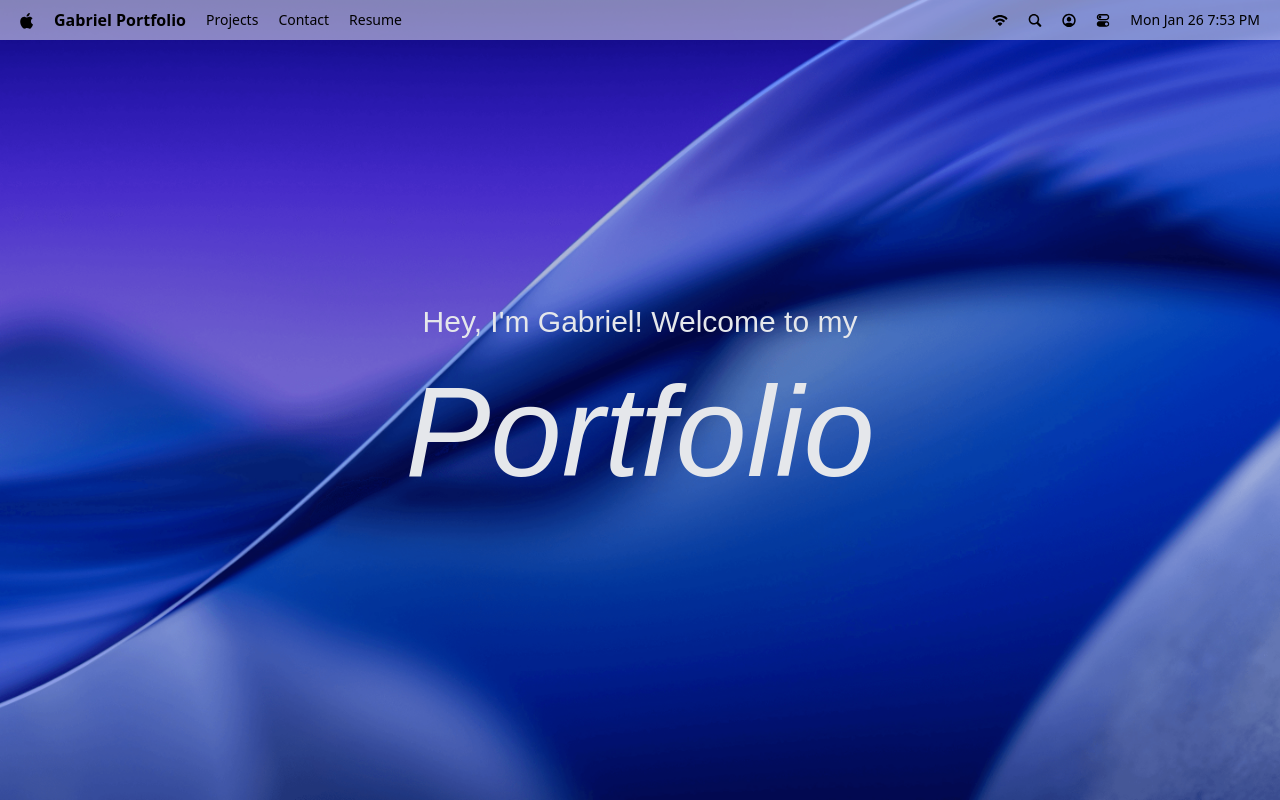
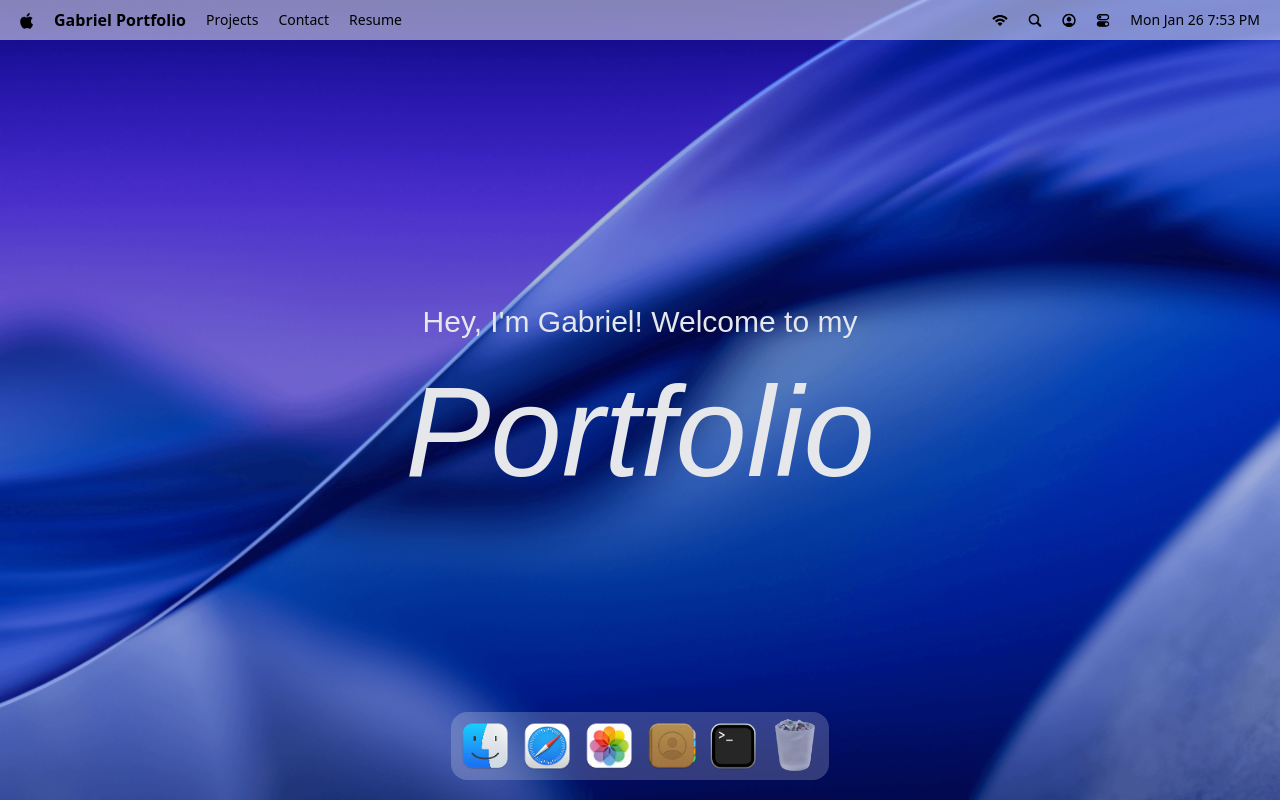
Before and after one commit to GabrielFraga962/projetos-dev, a React (Vite) app: page / in a window 1280 px wide. Built offline with nearby package versions, Linux system fonts and the light colour scheme; a web font is replaced by a local one.

Commit message:
feat: add interactive Dock component with GSAP animations and react-tooltip support.

```diff
--- a/package.json
+++ b/package.json
@@ -17,6 +17,7 @@
     "lucide-react": "^0.562.0",
     "react": "^19.2.0",
     "react-dom": "^19.2.0",
+    "react-tooltip": "^5.30.0",
     "tailwindcss": "^4.1.18"
   },
   "devDependencies": {
--- a/src/App.jsx
+++ b/src/App.jsx
@@ -1,10 +1,11 @@
-import { Welcome, Navbar } from "./components";
+import { Welcome, Navbar, Dock } from "./components";
 
 const App = () => {
   return (
     <main>
       <Navbar />
       <Welcome />
+      <Dock />
     </main>
   );
 };
--- /dev/null
+++ b/src/components/Dock.jsx
@@ -0,0 +1,90 @@
+import { useRef } from "react";
+import { Tooltip } from "react-tooltip";
+import gsap from "gsap";
+import { useGSAP } from "@gsap/react";
+import { dockApps } from "#constants";
+
+const Dock = () => {
+  const dockRef = useRef(null);
+
+  useGSAP(() => {
+    const dock = dockRef.current;
+    if (!dock) return;
+
+    const icons = dock.querySelectorAll(".dock-icon");
+
+    const animateIcons = (mouseX) => {
+      const { left } = dock.getBoundingClientRect();
+      icons.forEach((icon) => {
+        const { left: iconLeft, width } = icon.getBoundingClientRect();
+        const center = iconLeft - left + width / 2;
+        const distance = Math.abs(center - mouseX);
+        const intensity = Math.exp(-(distance ** 2.5) / 20000);
+
+        gsap.to(icon, {
+          scale: 1 + 0.25 * intensity,
+          y: -15 * intensity,
+          duration: 0.2,
+          ease: "power1.out",
+        });
+      });
+    };
+
+    const handleMouseMove = (e) => {
+      const { left } = dock.getBoundingClientRect();
+      animateIcons(e.clientX - left);
+    };
+
+    const resetIcons = () => {
+      icons.forEach((icon) => {
+        gsap.to(icon, {
+          scale: 1,
+          y: 0,
+          duration: 0.3,
+          ease: "power1.out",
+        });
+      });
+    };
+
+    dock.addEventListener("mousemove", handleMouseMove);
+    dock.addEventListener("mouseleave", resetIcons);
+
+    return () => {
+      dock.removeEventListener("mousemove", handleMouseMove);
+      dock.removeEventListener("mouseleave", resetIcons);
+    };
+  }, []);
+
+  const toggleApp = (app) => {};
+
+  return (
+    <section id="dock">
+      <div ref={dockRef} className="dock-container">
+        {dockApps.map(({ id, name, icon, canOpen }) => (
+          <div key={id} className="relative flex justify-center">
+            <button
+              type="button"
+              className="dock-icon"
+              aria-label={name}
+              data-tooltip-id="dock-tooltip"
+              data-tooltip-content={name}
+              data-tooltip-delay-show={150}
+              disabled={!canOpen}
+              onClick={() => toggleApp(id, canOpen)}
+            >
+              <img
+                src={`/images/${icon}`}
+                alt={name}
+                loading="lazy"
+                className={canOpen ? "" : "opacity-60"}
+              />
+            </button>
+          </div>
+        ))}
+        <Tooltip id="dock-tooltip" place="top" className="tooltip" />
+      </div>
+    </section>
+  );
+};
+
+export default Dock;
--- a/src/components/index.js
+++ b/src/components/index.js
@@ -1,4 +1,5 @@
 import Welcome from "./Welcome";
 import Navbar from "./Navbar";
+import Dock from "./Dock";
 
-export { Welcome, Navbar };
+export { Welcome, Navbar, Dock };
```
Also changed, not shown: 1 other file (tests, documents, lock files or other folders).
